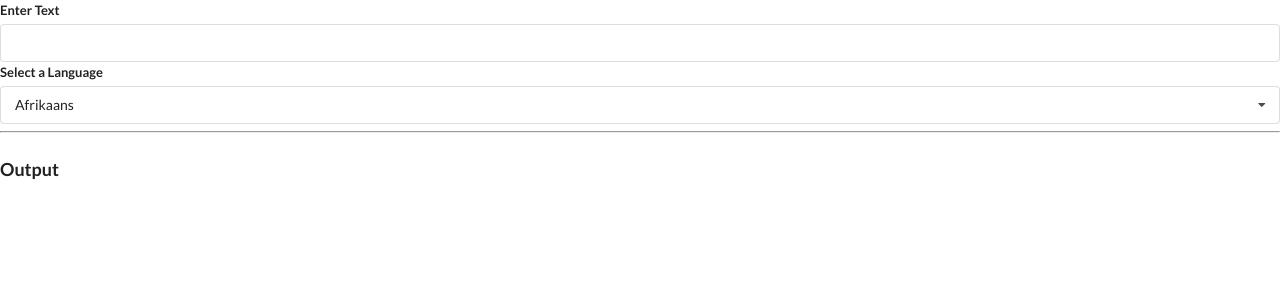
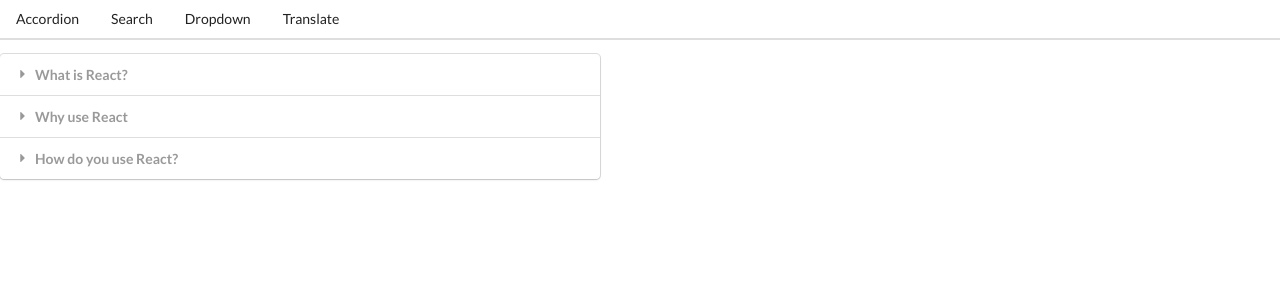
Before and after one commit to bernardoaires/widgets, a React (Create React App) app: page / in a window 1280 px wide. Shown: the top 300 px of the page. Built offline with nearby package versions, Linux system fonts and the light colour scheme.

Commit message:
feat navbar

```diff
--- a/src/App.tsx
+++ b/src/App.tsx
@@ -1,8 +1,10 @@
 import React, { useState } from 'react'
 import { Accordion } from './components/Accordion'
 import { Dropdown } from './components/Dropdown'
+import { Header } from './components/Header'
 import { Search } from './components/Search'
 import { Translate } from './components/Translate'
+import { Route } from './components/Route'
 
 const items = [
   {
@@ -34,10 +36,38 @@
   }
 ]
 
+
 export const App: React.FC = () => {
+  const [selected, setSelected] = useState(options[0])
+
+  /*const navigate = () => {
+    switch (window.location.pathname) {
+      case '/':
+        return <Accordion items={items} />
+      case '/list':
+        return <Search />
+      case '/dropdown':
+        return <Dropdown options={options}  />
+      case '/translate':
+        return <Translate />
+    }
+  }*/
+
   return (
     <div>
-      <Translate />
+      <Header />
+      <Route path="/">
+        <Accordion items={items} />
+      </Route>
+      <Route path="/list">
+        <Search />
+      </Route>
+      <Route path="/dropdown">
+        <Dropdown options={options} label="Select a Color" selected={selected} onSelectedChange={setSelected} />
+      </Route>
+      <Route path="/translate">
+        <Translate />
+      </Route>
     </div>
   )
 }
--- /dev/null
+++ b/src/components/Header.tsx
@@ -0,0 +1,21 @@
+import React from 'react'
+import { Link } from './Link'
+
+export const Header: React.FC = () => {
+  return (
+    <div className="ui secondary pointing menu">
+      <Link href="/" className="item">
+        Accordion
+      </Link>
+      <Link href="/list" className="item">
+        Search
+      </Link>
+      <Link href="/dropdown" className="item">
+        Dropdown
+      </Link>
+      <Link href="/translate" className="item">
+        Translate
+      </Link>
+    </div>
+  )
+}
--- /dev/null
+++ b/src/components/Link.tsx
@@ -0,0 +1,26 @@
+import React from 'react'
+
+interface LinkProps {
+  className: string
+  href: string
+}
+
+export const Link: React.FC<LinkProps> = ({ className, href, children }) => {
+  const onClick = (event: React.MouseEvent<HTMLAnchorElement, MouseEvent>) => {
+    if (event.metaKey || event.ctrlKey) {
+      return
+    }
+
+    event.preventDefault()
+    window.history.pushState({}, '', href)
+
+    const navEvent = new PopStateEvent('popstate')
+    window.dispatchEvent(navEvent)
+  }
+
+  return (
+    <a className={className} href={href} onClick={onClick}>
+      {children}
+    </a>
+  )
+}
--- /dev/null
+++ b/src/components/Route.tsx
@@ -0,0 +1,19 @@
+import { useState, useEffect } from 'react'
+
+export const Route = ({ path, children }: any) => {
+  const [currentPath, setCurrentPath] = useState<string>(window.location.pathname)
+
+  useEffect(() => {
+    const onLocationChange = () => {
+      setCurrentPath(window.location.pathname)
+    }
+
+    window.addEventListener('popstate', onLocationChange)
+
+    return () => {
+      window.removeEventListener('popstate', onLocationChange)
+    }
+  }, [])
+
+  return currentPath === path ? children : null
+}
```
